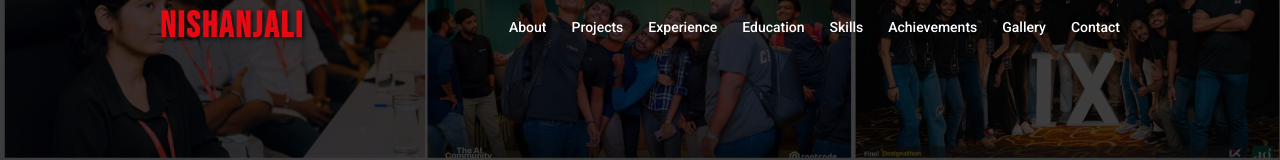
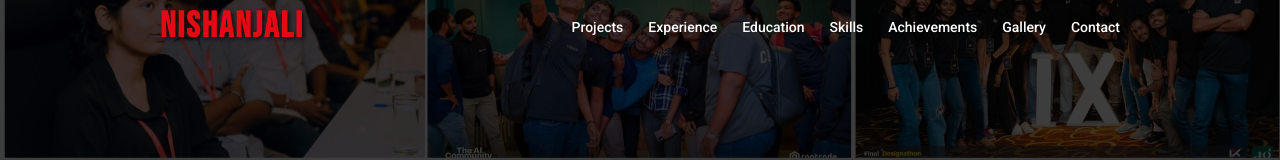
Before and after one commit to nishanjali-kamalendran/portfolio-nishanjali, a React (Vite) app: page / in a window 1280 px wide. Shown: the top 160 px of the page. Built offline with nearby package versions, Linux system fonts and the light colour scheme.

Commit message:
nav bar updated

```diff
--- a/src/pages/Navbar.jsx
+++ b/src/pages/Navbar.jsx
@@ -36,7 +36,6 @@ const Navbar = ({ scrolled, menuOpen, toggleMenu }) => {
         </button>
         <nav className={menuOpen ? 'mobile-active' : ''}>
           <ul>
-            <li><a href="#about">About</a></li>
             <li><a href="#projects">Projects</a></li>
             <li><a href="#experience">Experience</a></li>
             <li><a href="#education">Education</a></li>
```
